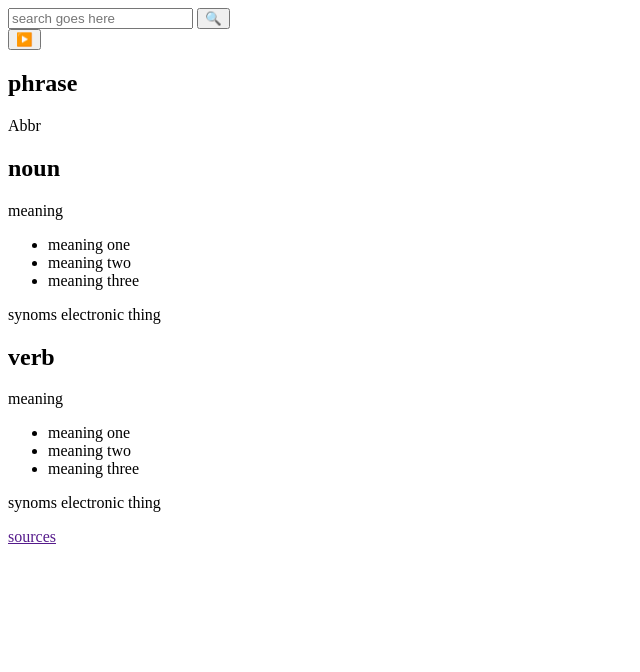
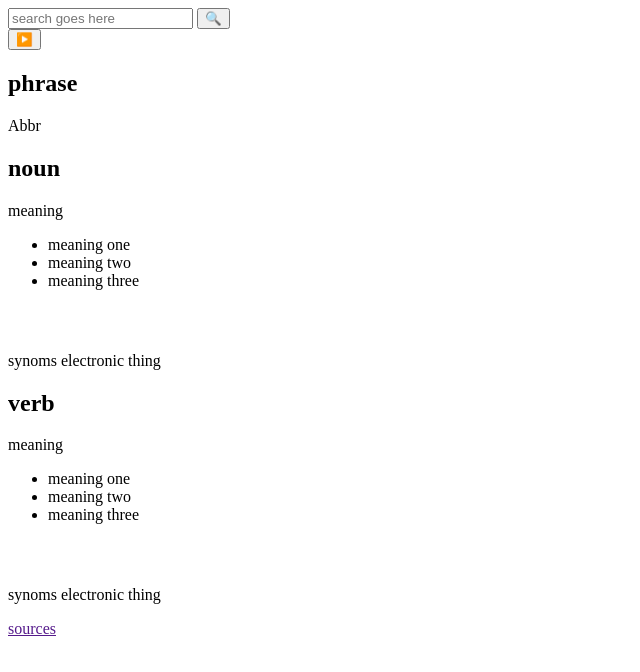
Before and after one commit to jabo-arnold-landry/Dictionary-App, a website with bundled scripts: page index.html in a window 1280 px wide. Shown: the whole page, without its empty margins (0-640 px from the left). Built offline with nearby package versions, Linux system fonts and the light colour scheme.

Commit message:
feat:Add a mecahnims for a list to scroll when it exceeds the normal height it is supposed to have

```diff
--- a/src/style.css
+++ b/src/style.css
@@ -9,3 +9,8 @@
 .hide-show {
   display: none;
 }
+
+ul {
+  height: 100px;
+  overflow-y: auto;
+}
```
